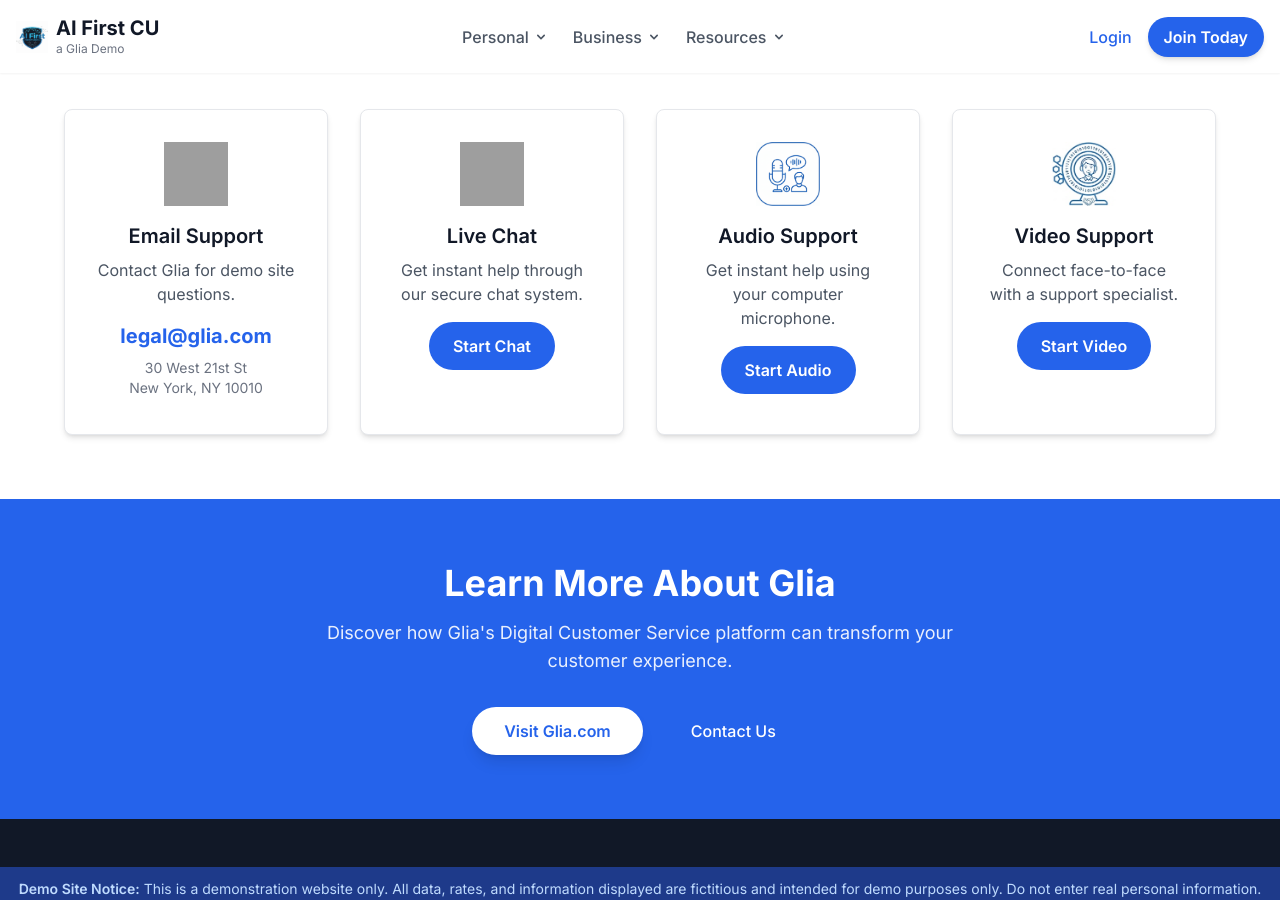
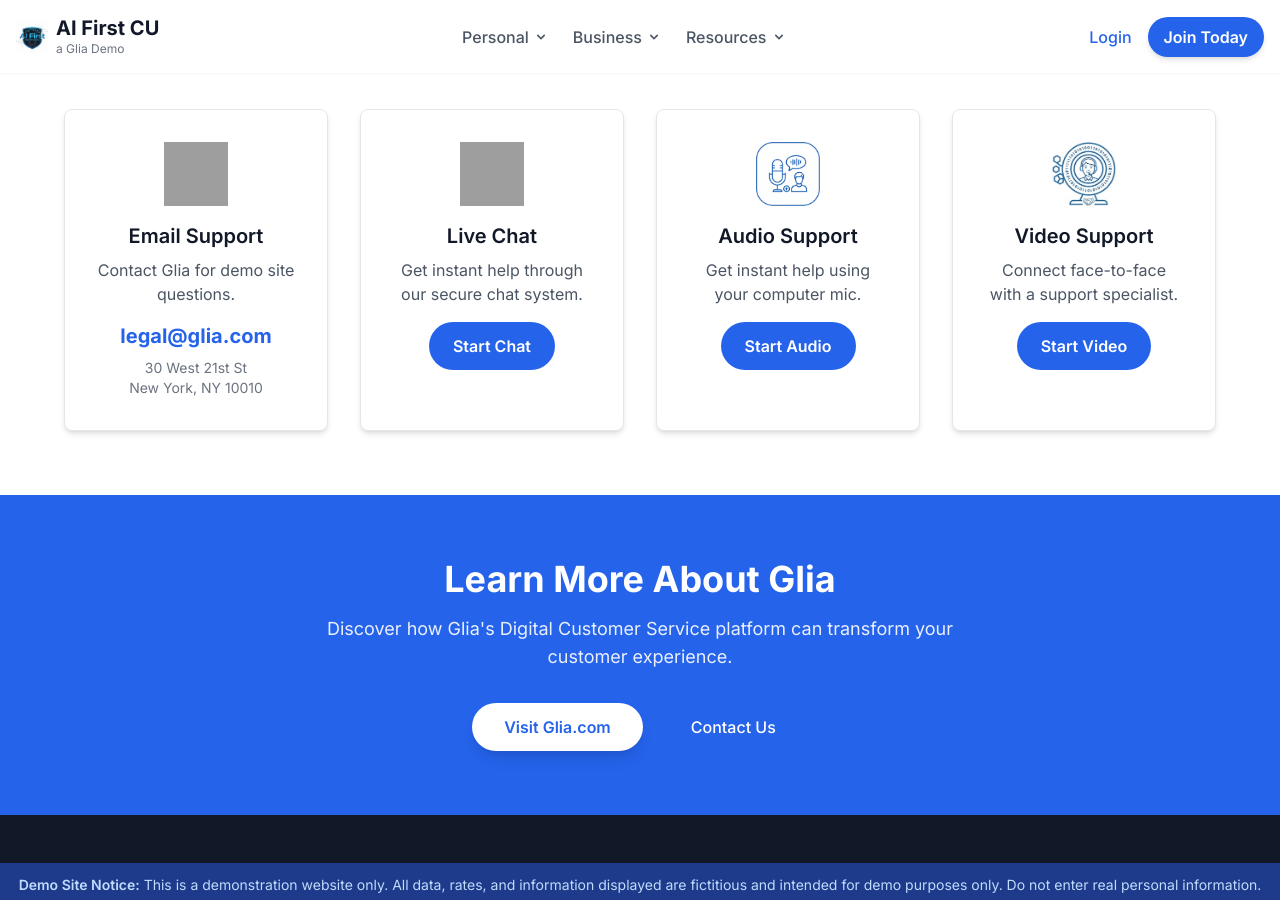
Before and after one commit to parkerjo-glia/parkerjo-glia.github.io, a Jekyll site: the page built from aifirst-cu/contact.html, in a window 1280 px wide and 900 px high, scrolled down 1038 px. Built offline with Jekyll 4.4.1, drawn with Linux system fonts in a browser that asks for light colours; nearby versions of some CDN libraries; a script that is not in the unit is left out; grey boxes are pictures that could not be loaded.

Commit message:
contact page updates

```diff
--- a/aifirst-bank/contact.html
+++ b/aifirst-bank/contact.html
@@ -66,7 +66,7 @@ base_path: /aifirst-bank
             <div class="bg-white p-8 rounded-lg shadow-md text-center border border-gray-200">
                 <img src="/assets/images/audio-support-icon.png" alt="Audio Support" class="h-16 w-16 mx-auto mb-4">
                 <h3 class="text-xl font-semibold text-gray-900 mb-2">Audio Support</h3>
-                <p class="text-gray-600 mb-4">Get instant help using your computer microphone.</p>
+                <p class="text-gray-600 mb-4">Get instant help using your computer mic.</p>
                 <button onclick="startEngagement('audio')"
                     class="bg-blue-600 text-white font-semibold py-3 px-6 rounded-full hover:bg-blue-700 transition duration-300 mb-2">Start
                     Audio</button>
--- a/aifirst-bank/resources/help-center.html
+++ b/aifirst-bank/resources/help-center.html
@@ -113,7 +113,7 @@ base_path: /aifirst-bank
             <div class="bg-white p-8 rounded-lg shadow-md text-center">
                 <img src="/assets/images/audio-support-icon.png" alt="Audio Support" class="h-16 w-16 mx-auto mb-4">
                 <h3 class="text-xl font-semibold text-gray-900 mb-2">Audio Support</h3>
-                <p class="text-gray-600 mb-4">Get instant help using your computer microphone.</p>
+                <p class="text-gray-600 mb-4">Get instant help using your computer mic.</p>
                 <button onclick="startEngagement('audio')"
                     class="bg-blue-600 text-white font-semibold py-3 px-6 rounded-full hover:bg-blue-700 transition duration-300 mb-2">Start
                     Audio</button>
--- a/aifirst-cu/contact.html
+++ b/aifirst-cu/contact.html
@@ -66,7 +66,7 @@ base_path: /aifirst-cu
             <div class="bg-white p-8 rounded-lg shadow-md text-center border border-gray-200">
                 <img src="/assets/images/audio-support-icon.png" alt="Audio Support" class="h-16 w-16 mx-auto mb-4">
                 <h3 class="text-xl font-semibold text-gray-900 mb-2">Audio Support</h3>
-                <p class="text-gray-600 mb-4">Get instant help using your computer microphone.</p>
+                <p class="text-gray-600 mb-4">Get instant help using your computer mic.</p>
                 <button onclick="startEngagement('audio')"
                     class="bg-blue-600 text-white font-semibold py-3 px-6 rounded-full hover:bg-blue-700 transition duration-300 mb-2">Start
                     Audio</button>
--- a/aifirst-cu/resources/help-center.html
+++ b/aifirst-cu/resources/help-center.html
@@ -113,7 +113,7 @@ base_path: /aifirst-cu
             <div class="bg-white p-8 rounded-lg shadow-md text-center">
                 <img src="/assets/images/audio-support-icon.png" alt="Audio Support" class="h-16 w-16 mx-auto mb-4">
                 <h3 class="text-xl font-semibold text-gray-900 mb-2">Audio Support</h3>
-                <p class="text-gray-600 mb-4">Get instant help using your computer microphone.</p>
+                <p class="text-gray-600 mb-4">Get instant help using your computer mic.</p>
                 <button onclick="startEngagement('audio')"
                     class="bg-blue-600 text-white font-semibold py-3 px-6 rounded-full hover:bg-blue-700 transition duration-300 mb-2">Start
                     Audio</button>
```
